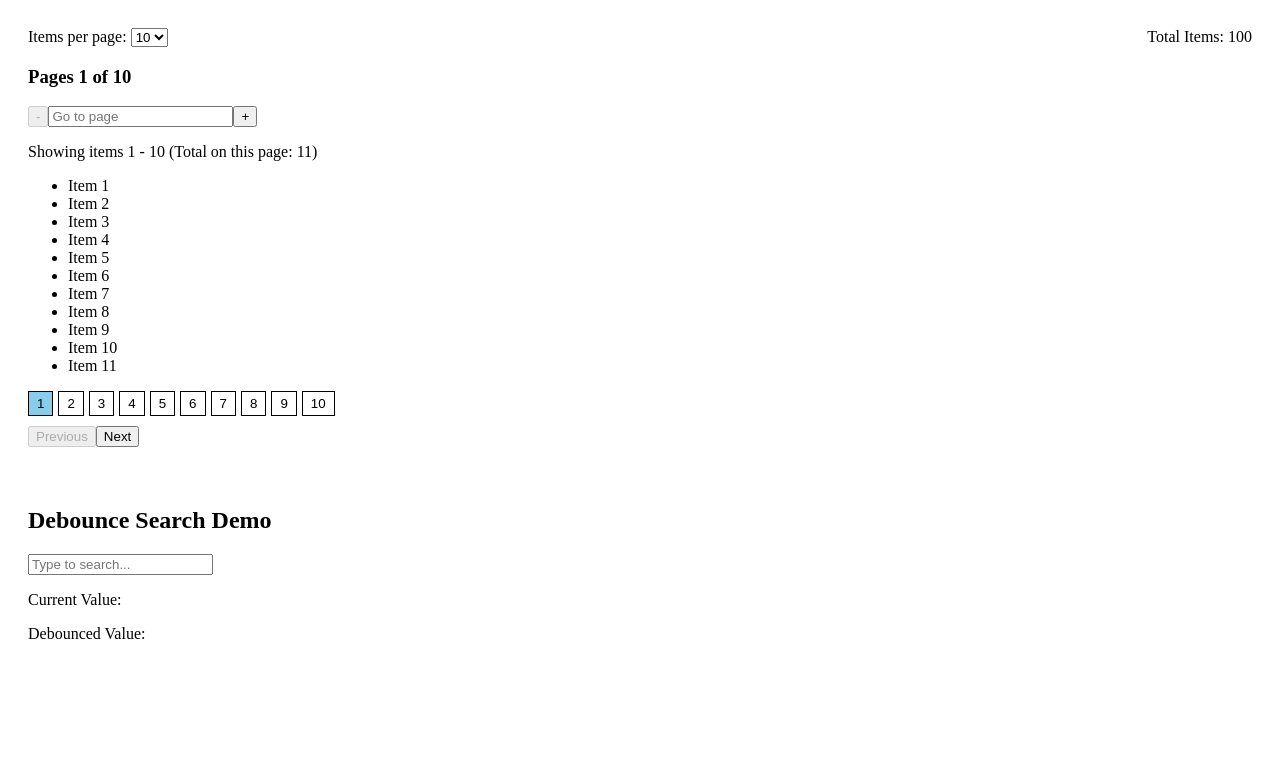
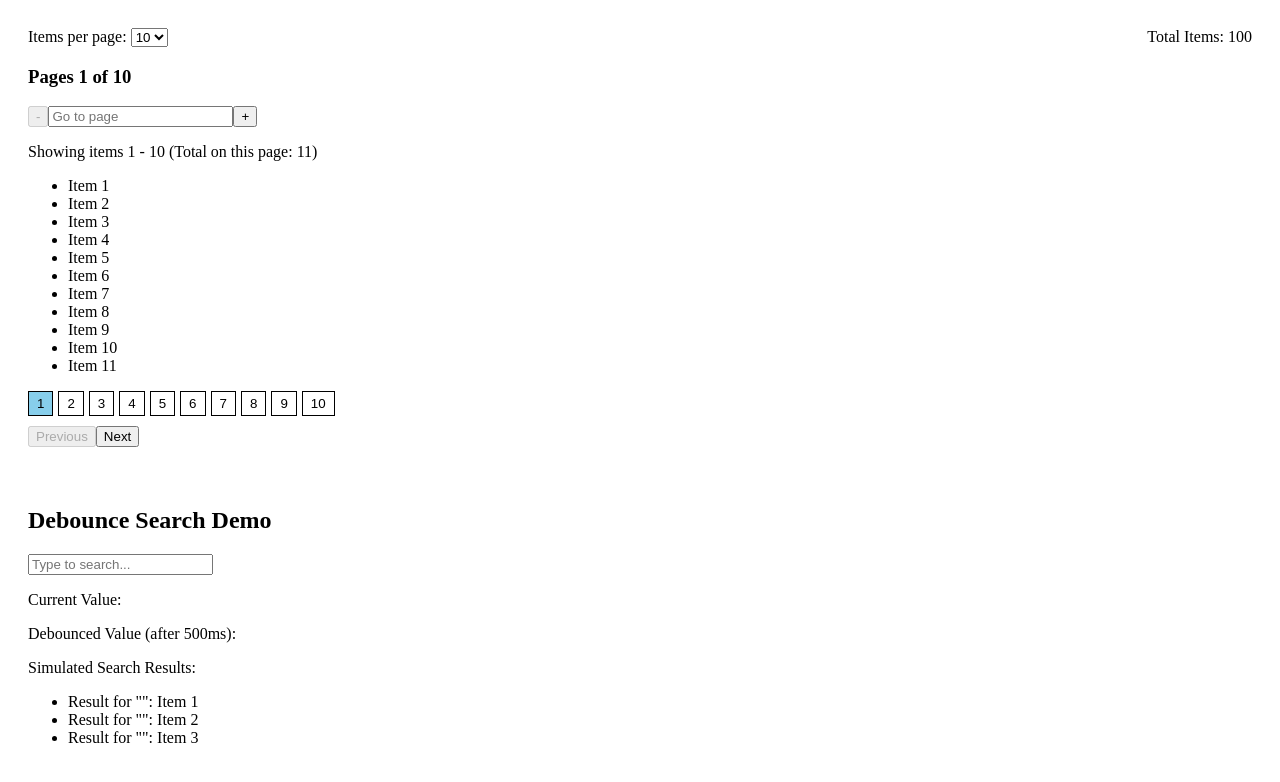
Before and after one commit to VidhyaDivakar/custom-hooks, a React (Vite) app: page / in a window 1280 px wide. Shown: the top 782 px of the page. Built offline with nearby package versions, Linux system fonts and the light colour scheme.

Commit message:
Added simulated results

```diff
--- a/src/components/DebounceSearchDemo.tsx
+++ b/src/components/DebounceSearchDemo.tsx
@@ -10,7 +10,16 @@ export const DebounceSearchDemo = () => {
     useEffect(() => {
         if (debouncedValue) {
             console.log("Searching for:", debouncedValue);
+            setResults([]);
+            return;
         }
+
+        const fakeResults = Array.from({ length: 3 }, (_, i) => {
+            return `Result for "${debouncedValue}": Item ${i + 1}`;
+        });
+        console.log("Searching for:", debouncedValue);
+
+        setResults(fakeResults);
     }, [debouncedValue]);
 
     return (
@@ -25,7 +34,13 @@ export const DebounceSearchDemo = () => {
             />
 
             <p>Current Value: {input}</p>
-            <p>Debounced Value: {debouncedValue}</p>
+            <p>Debounced Value (after 500ms): {debouncedValue}</p>
+            <p>Simulated Search Results:</p>
+            <ul>
+                {results.map((item, index) => (
+                    <li key={index}>{item}</li>
+                ))}
+            </ul>
         </div>
     );
 };
```
